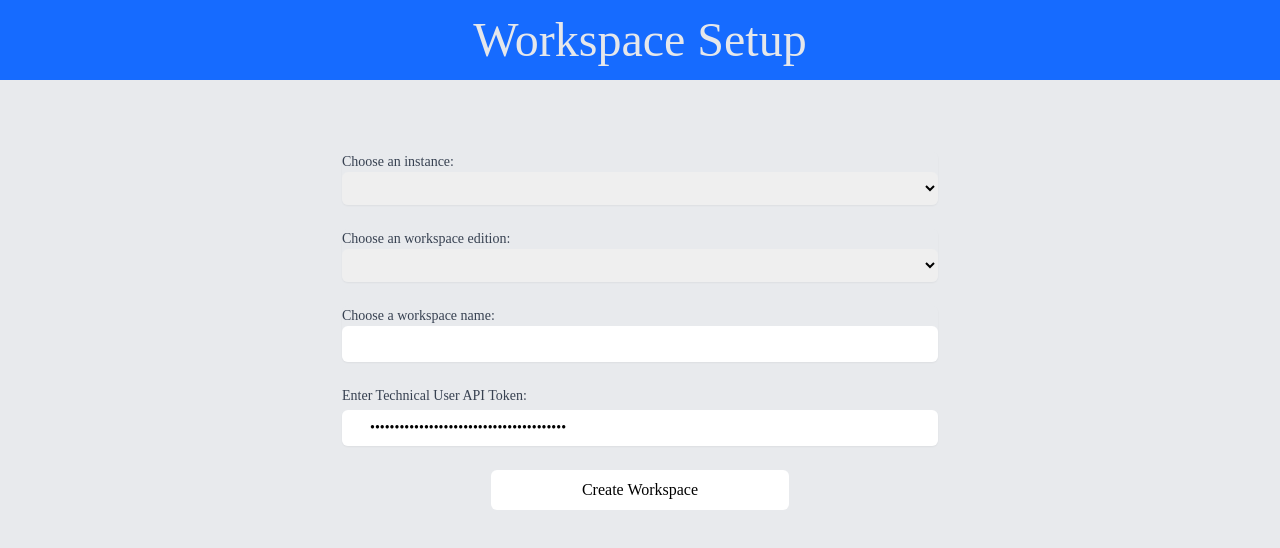
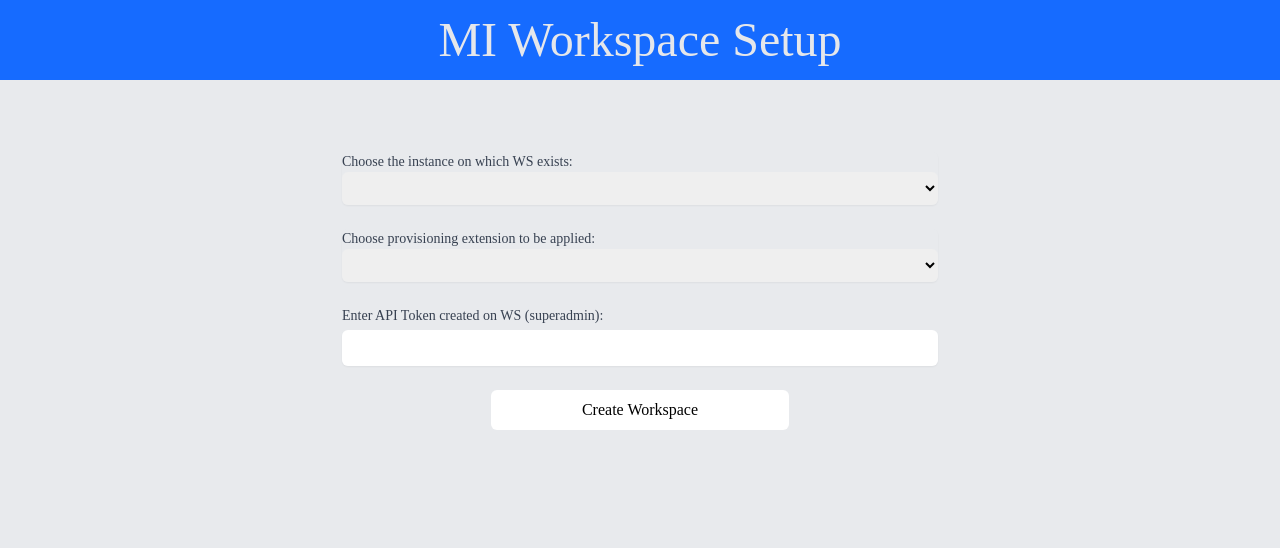
Before and after one commit to vg-leanix/moonwalker, a Nuxt app in the folder frontend/: page / in a window 1280 px wide. Shown: the top 548 px of the page. Built offline with nearby package versions, Linux system fonts and the light colour scheme; a web font is replaced by a local one.

Commit message:
new changes

```diff
--- a/frontend/components/AppHeader.vue
+++ b/frontend/components/AppHeader.vue
@@ -8,7 +8,7 @@
     <nav
       class="flex justify-center   "
     >
-      <p class=" font-lix text-5xl font-thin text-gray-200">Workspace Setup</p>
+      <p class=" font-lix text-5xl font-thin text-gray-200">MI Workspace Setup</p>
 
     </nav>
     </div>
--- a/frontend/components/settings.vue
+++ b/frontend/components/settings.vue
@@ -1,4 +1,5 @@
 <template>
+<div>
   <div
     class="
       w-full
@@ -18,14 +19,13 @@
         class="flex flex-col items-center"
         v-on:submit.prevent=""
         v-on:submit="sendConfig"
-        @input="capitalizeLetter"
       >
         <div class="w-1/2">
           <div class="mt-1 relative rounded-md shadow-sm">
             <label
               for="instance"
               class="block text-sm font-medium text-gray-700"
-              >Choose an instance:</label
+              >Choose the instance on which WS exists:</label
             >
 
             <select
@@ -52,14 +52,14 @@
           </div>
           <div class="mt-6 relative rounded-md shadow-sm">
             <label
-              for="wsEdition"
+              for="wsExtension"
               class="block text-sm font-medium text-gray-700"
-              >Choose an workspace edition:</label
+              >Choose provisioning extension to be applied:</label
             >
 
             <select
-              name="wsEdition"
-              v-model="config.edition"
+              name="wsExtension"
+              v-model="config.extension"
               id="mtmToken"
               class="
                 focus:ring-indigo-500
@@ -74,33 +74,10 @@
                 w-full
               "
             >
-              <option v-for="key in this.$store.state.wsOptions" :key="key">
+              <option v-for="key in this.$store.state.extensionOptions" :key="key">
                 {{ key }}
               </option>
             </select>
-          </div>
-          <div class="mt-6 relative rounded-md shadow-sm">
-            <label for="wsName" class="block text-sm font-medium text-gray-700"
-              >Choose a workspace name:</label
-            >
-
-            <input
-              name="wsName"
-              v-model="config.wsName"
-              id="wsName"
-              class="
-                focus:ring-indigo-500
-                focus:border-indigo-500
-                block
-                pl-7
-                pr-12
-                sm:text-sm
-                border-gray-300
-                rounded-md
-                p-2
-                w-full
-              "
-            />
           </div>
         </div>
 
@@ -108,7 +85,7 @@
           <label
             for="apiToken"
             class="block text-sm font-medium text-gray-700 mt-6"
-            >Enter Technical User API Token:</label
+            >Enter API Token created on WS (superadmin):</label
           >
           <div class="mt-1 relative rounded-md shadow-sm">
             <input
@@ -205,23 +182,28 @@
       </form>
     </div>
   </div>
+</div>
 </template>
 
 <script>
+
 export default {
   name: "settings",
   data() {
     return {
       config: {
-        edition: "",
-        instance: "",
-        apiToken: "DJHVwgKQS4sswPZPrUtLbamVHD6xFueGcjwpQkO3",
-        wsName: "",
+        extension: "",
+        host: "",
+        apiToken: "",
+        addBaseModel: false
       },
     };
   },
   methods: {
     sendConfig() {
+      if(this.config.extension.contains('mi-')){
+        this.config.addBaseModel = true
+      }
       this.$store.dispatch("sendConfig", this.config);
     },
     capitalizeLetter() {
--- a/frontend/store/index.js
+++ b/frontend/store/index.js
@@ -1,18 +1,12 @@
 export const state = () => ({
-  wsOptions: { 'mi-k8s': 'MI with K8s', 'mi-base': 'MI - base' },
-  hostOptions: ['demo-eu'],
-  mtmToken: "",
-  wsToken: "",
-  apiBusy: false,
+  extensionOptions: {'mi-base': 'MI - base','k8s': 'MI K8s','gh': 'MI Github','sq': 'MI Soanrqube','mi-k8s': 'MI with K8s', 'mi-gh': 'MI with Github','mi-sq': 'MI with Sonarqube'},
+  hostOptions: ['demo-eu','demo-eu-1'],
+  isLoading: false,
   apiErrorCode: false,
   apiError: "",
   apiSuccess: false,
   apiSuccessMessage: "",
   showSubmit: true
-
-
-
-
 
 })
 
@@ -31,16 +25,12 @@ export const mutations = {
   },
   changeApiSuccess(state) {
     state.apiSuccess = true
-    state.apiSuccessMessage = "Workspace sucessfully created. Enjoy!"
+    state.apiSuccessMessage = "Extension sucessfully applied. Enjoy!"
     state.showSubmit = false
   },
 
-  setApiReady(state) {
-    state.apiBusy = false
-  },
-
-  setApiBusy(state) {
-    state.apiBusy = true
+  setLoading(val) {
+    state.isLoading = val
   }
 
 }
@@ -53,6 +43,12 @@ export const actions = {
   // API Calls //
 
   async sendConfig({ commit }, payload) {
+    const finalPayload = {
+      extension:[payload.extension],
+      host: payload.host,
+      apiToken:payload.apiToken,
+      addBaseModel:payload.addBaseModel
+    }
 
     // let configJson = JSON.stringify(payload)
     console.log(payload)
@@ -62,14 +58,14 @@ export const actions = {
       },
 
     };
-    commit('setApiBusy')
-    const send = await this.$axios.$post('/createws', payload, config)
+    commit('setLoading', true)
+    const send = await this.$axios.$post('/createws', finalPayload, config)
       .then((res) => {
 
         if (res.status == 200) {
 
           commit('changeApiSuccess');
-          commit('setApiReady')
+          commit('setLoading', false)
         }
 
         else if (res.status == 400) {
@@ -82,7 +78,7 @@ export const actions = {
         let stringErr = String(err)
 
         commit('changeApiError', stringErr);
-        commit('setApiReady')
+        commit('setLoading', false)
       })
 
   }
```
